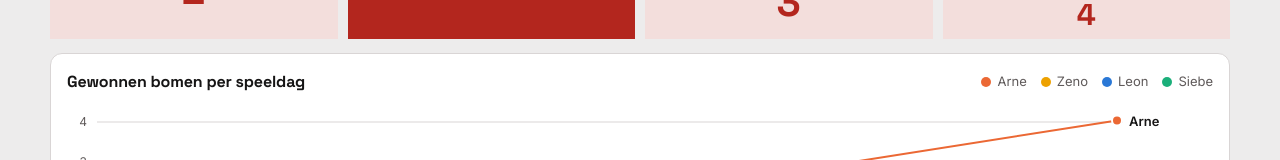
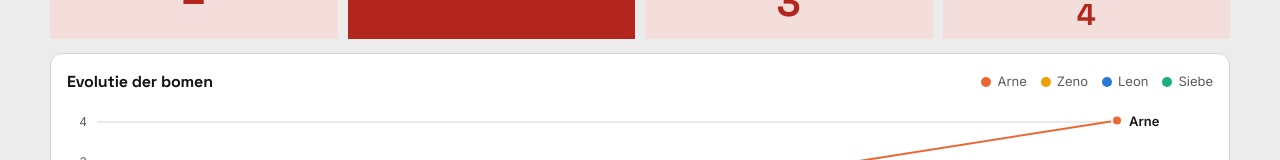
Before and after one commit to HellinArne/Manillen, a plain HTML site: page index.html in a window 1280 px wide. Shown: the part 352-512 px from the top of the page. Drawn offline with Linux system fonts and the light colour scheme.

Commit message:
Grafiek heet nu Evolutie der bomen
Co-Authored-By: Claude Sonnet 5.5 <noreply@anthropic.com>
Claude-Session: https://claude.ai/code/session_01UZdNJzJRuVzjTU98QusN2D

```diff
--- a/index.html
+++ b/index.html
@@ -350,7 +350,7 @@ function posChart(){
   });
   s+='</svg>';
   var leg='<div class="legend2">'+H[H.length-1].order.map(function(o){return '<span><i style="background:var(--p-'+o.id+')"></i>'+esc(NAME[o.id])+'</span>'}).join('')+'</div>';
-  return '<div class="card chart"><div class="chart-head"><h3>Gewonnen bomen per speeldag</h3>'+leg+'</div>'+s+'</div>';
+  return '<div class="card chart"><div class="chart-head"><h3>Evolutie der bomen</h3>'+leg+'</div>'+s+'</div>';
 }
 function troefSection(c){
   var tot=0;[1,2,3,4,'M'].forEach(function(k){tot+=c.suitTotals[k]});
```
